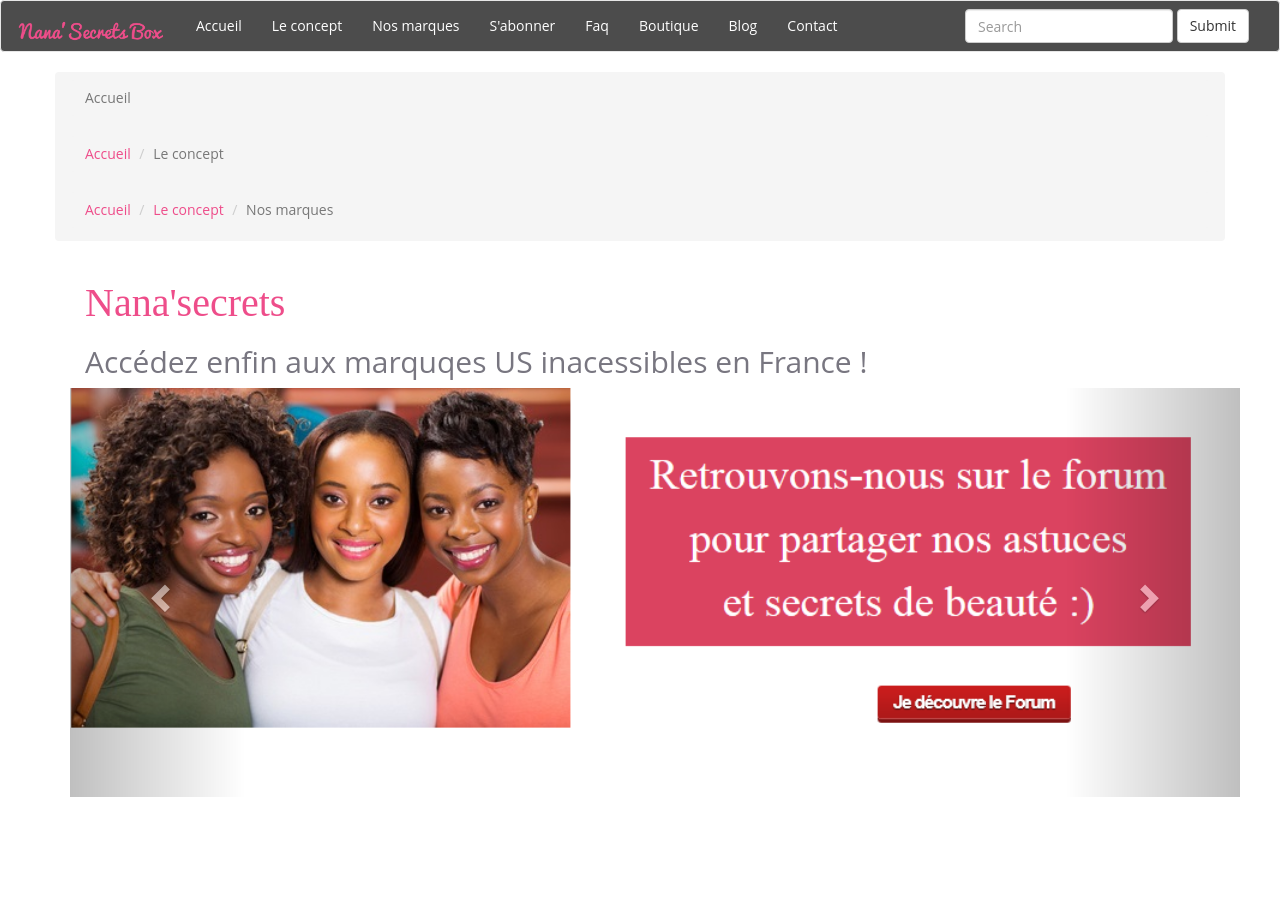
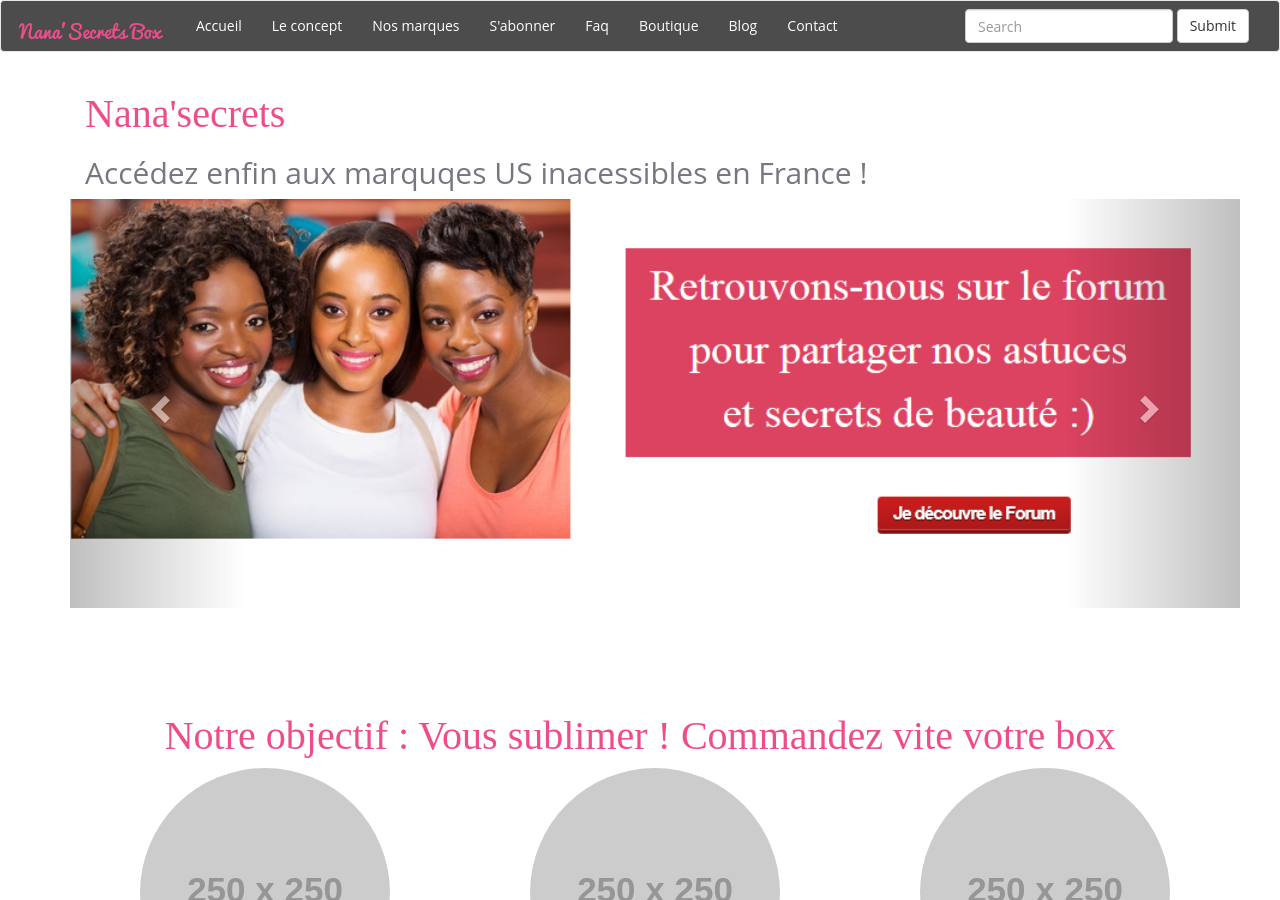
Before and after one commit to cdiomande78/jekyll-nanasecrets, a Jekyll site: the page built from index.html, in a window 1280 px wide and 900 px high. Built offline with Jekyll 4.4.1, drawn with Linux system fonts in a browser that asks for light colours; nearby versions of some CDN libraries.

Commit message:
breadcrumb effacé

```diff
--- a/_layouts/default.html
+++ b/_layouts/default.html
@@ -108,24 +108,6 @@
   </div><!-- /.container-fluid -->
 
 </nav>
-
-<div class="container">
-  <div class="row">
-    <ul class="breadcrumb">
-        <ol class="breadcrumb">
-          <li class="active">Accueil</li>
-        </ol>
-        <ol class="breadcrumb">
-          <li><a href="#">Accueil</a></li>
-          <li class="active">Le concept</li>
-        </ol>
-        <ol class="breadcrumb" style="margin-bottom: 5px;">
-          <li><a href="#">Accueil</a></li>
-          <li><a href="http://cdiomande78.github.io/jekyll-nanasecrets/le-concept.html">Le concept</a></li>
-          <li class="active">Nos marques</li>
-        </ol>
-  </div>
-</div>
 
 <div class="container">
   <div class="row">
```
